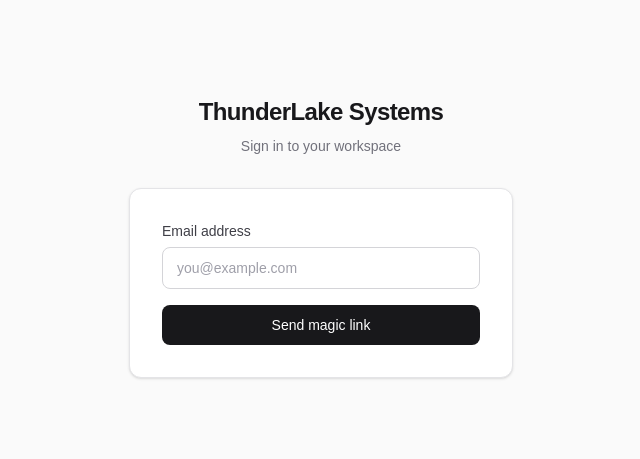
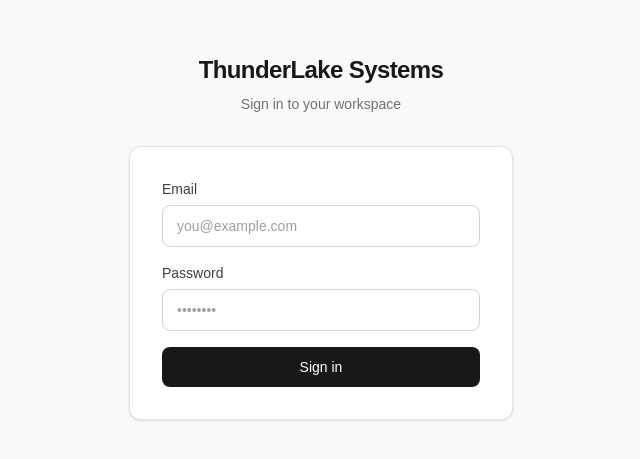
Before and after one commit to tlv1231-py/ThunderLakeSystemsOps, a Next.js app: page /auth/login in a window 1280 px wide. Shown: the part 163-622 px from the top of the page, without its empty margins (319-959 px from the left). Built offline with nearby package versions, Linux system fonts and the light colour scheme; no server answers.

Commit message:
switch admin login to email/password auth

```diff
--- a/components/admin/login-form.tsx
+++ b/components/admin/login-form.tsx
@@ -2,57 +2,40 @@
 
 import { useState } from "react";
 import { createClient } from "@/lib/supabase/client";
+import { useRouter } from "next/navigation";
 
 export function LoginForm() {
   const [email, setEmail] = useState("");
+  const [password, setPassword] = useState("");
   const [loading, setLoading] = useState(false);
-  const [sent, setSent] = useState(false);
   const [error, setError] = useState<string | null>(null);
 
   const supabase = createClient();
+  const router = useRouter();
 
   async function handleSubmit(e: React.FormEvent) {
     e.preventDefault();
     setLoading(true);
     setError(null);
 
-    const { error } = await supabase.auth.signInWithOtp({
-      email,
-      options: {
-        emailRedirectTo: `${process.env.NEXT_PUBLIC_APP_URL}/auth/callback`,
-      },
-    });
+    const { error } = await supabase.auth.signInWithPassword({ email, password });
 
     setLoading(false);
 
     if (error) {
-      setError(error.message);
+      setError("Invalid email or password.");
     } else {
-      setSent(true);
+      router.push("/dashboard");
+      router.refresh();
     }
-  }
-
-  if (sent) {
-    return (
-      <div className="rounded-xl border border-zinc-200 bg-white p-8 text-center shadow-sm">
-        <div className="mb-4 text-2xl">✉️</div>
-        <h2 className="text-base font-medium text-zinc-900">Check your email</h2>
-        <p className="mt-2 text-sm text-zinc-500">
-          We sent a magic link to <span className="font-medium text-zinc-700">{email}</span>
-        </p>
-      </div>
-    );
   }
 
   return (
     <form onSubmit={handleSubmit} className="rounded-xl border border-zinc-200 bg-white p-8 shadow-sm">
       <div className="space-y-4">
         <div>
-          <label
-            htmlFor="email"
-            className="block text-sm font-medium text-zinc-700"
-          >
-            Email address
+          <label htmlFor="email" className="block text-sm font-medium text-zinc-700">
+            Email
           </label>
           <input
             id="email"
@@ -66,16 +49,30 @@ export function LoginForm() {
           />
         </div>
 
-        {error && (
-          <p className="text-sm text-red-600">{error}</p>
-        )}
+        <div>
+          <label htmlFor="password" className="block text-sm font-medium text-zinc-700">
+            Password
+          </label>
+          <input
+            id="password"
+            type="password"
+            autoComplete="current-password"
+            required
+            value={password}
+            onChange={(e) => setPassword(e.target.value)}
+            className="mt-1.5 block w-full rounded-lg border border-zinc-300 bg-white px-3.5 py-2.5 text-sm text-zinc-900 placeholder:text-zinc-400 focus:border-zinc-500 focus:outline-none focus:ring-2 focus:ring-zinc-200"
+            placeholder="••••••••"
+          />
+        </div>
+
+        {error && <p className="text-sm text-red-600">{error}</p>}
 
         <button
           type="submit"
           disabled={loading}
           className="w-full rounded-lg bg-zinc-900 px-4 py-2.5 text-sm font-medium text-white transition hover:bg-zinc-700 disabled:opacity-50"
         >
-          {loading ? "Sending…" : "Send magic link"}
+          {loading ? "Signing in…" : "Sign in"}
         </button>
       </div>
     </form>
```
